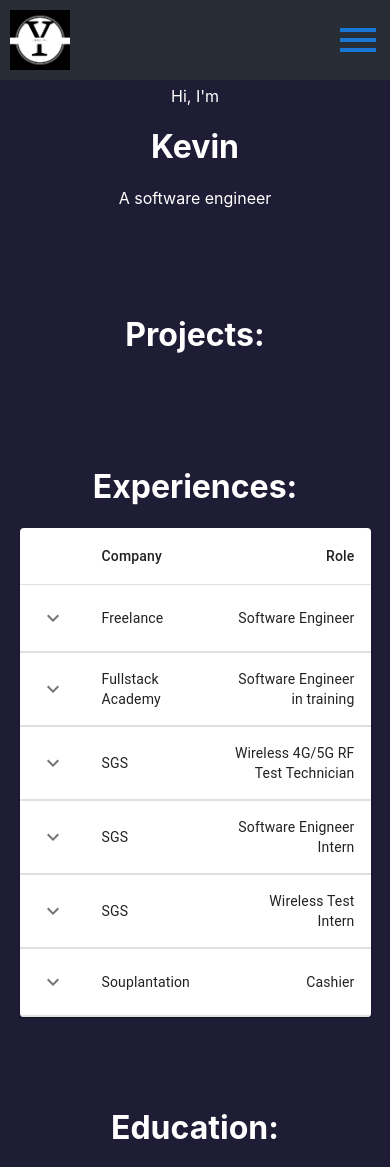
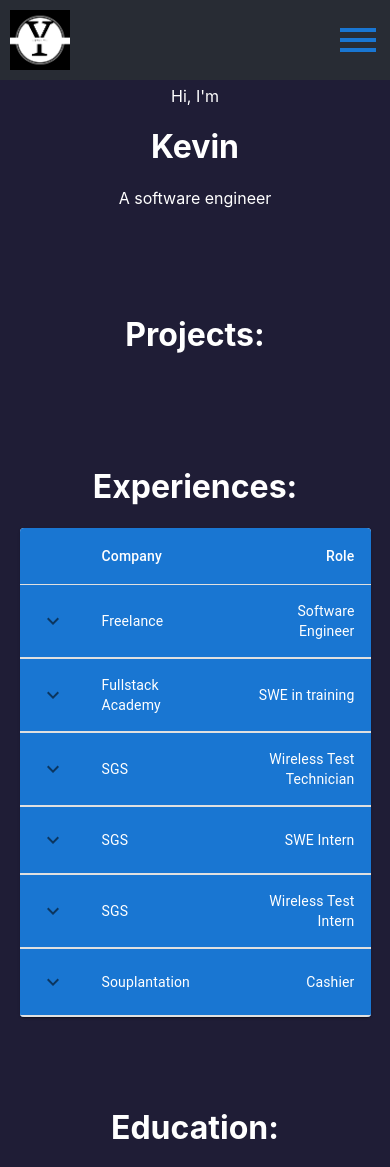
Before and after one commit to KYu-2468/Kevin-portfolio, a React (Create React App) app: page /#/ in a window 390 px wide. Shown: the top 1167 px of the page. Built offline with nearby package versions, Linux system fonts and the light colour scheme.

Commit message:
Add dropdown for experience section and initial styling

```diff
--- a/src/App.css
+++ b/src/App.css
@@ -106,13 +106,17 @@ body {
     width: 90%;
     text-align: left;
   }
+  .experience table {
+    background-color: #1976d2;
+  }
+  .experience th,
+  .experience td {
+    color: white;
+  }
   .experience ul {
     list-style-type: none;
   }
   .experience li {
     margin: 15px;
   }
-  .experience hr {
-    border-top: 3px solid #bbb;
-  }
 }
--- a/src/component/Experience.js
+++ b/src/component/Experience.js
@@ -8,10 +8,10 @@ import TableCell from "@mui/material/TableCell";
 import TableContainer from "@mui/material/TableContainer";
 import TableHead from "@mui/material/TableHead";
 import TableRow from "@mui/material/TableRow";
-import Typography from "@mui/material/Typography";
 import Paper from "@mui/material/Paper";
 import KeyboardArrowDownIcon from "@mui/icons-material/KeyboardArrowDown";
 import KeyboardArrowUpIcon from "@mui/icons-material/KeyboardArrowUp";
+import ExperienceDetail from "./ExperienceDetail";
 
 const Experience = ({ jobs }) => (
   <div className="experience">
@@ -60,9 +60,7 @@ const Row = ({ job }) => {
         <TableCell style={{ paddingBottom: 0, paddingTop: 0 }} colSpan={6}>
           <Collapse in={open} timeout="auto" unmountOnExit>
             <Box sx={{ margin: 1 }}>
-              <Typography variant="h6" gutterBottom component="div">
-                History
-              </Typography>
+              <ExperienceDetail job={job} />
             </Box>
           </Collapse>
         </TableCell>
--- /dev/null
+++ b/src/component/ExperienceDetail.js
@@ -0,0 +1,37 @@
+import * as React from "react";
+import Box from "@mui/material/Box";
+import Card from "@mui/material/Card";
+import CardContent from "@mui/material/CardContent";
+import Typography from "@mui/material/Typography";
+
+const card = (job) => (
+  <React.Fragment>
+    <CardContent>
+      <Typography variant="h5" component="div">
+        {job.role}
+      </Typography>
+      <Typography sx={{ mb: 1.5 }} color="text.secondary">
+        {job.startDate} - {job.endDate}
+      </Typography>
+      {job.jobDescription.map((description, index) => (
+        <>
+          <Typography style={{ marginBottom: "10px" }} variant="body2">
+            {description}
+          </Typography>
+        </>
+      ))}
+    </CardContent>
+  </React.Fragment>
+);
+
+const ExperienceDetail = ({ job }) => {
+  return (
+    <Box sx={{ minWidth: 275 }}>
+      <Card variant="outlined" job={job}>
+        {card(job)}
+      </Card>
+    </Box>
+  );
+};
+
+export default ExperienceDetail;
--- a/src/component/School.js
+++ b/src/component/School.js
@@ -6,7 +6,6 @@ import Typography from "@mui/material/Typography";
 
 const School = ({ school, description, image }) => {
   return (
-    // <Card sx={{ width: window.innerWidth > 500 ? 345 : "80%" }}>
     <Card className="school">
       <CardMedia component="img" height="auto" image={image} alt={school} />
       <CardContent>
--- a/src/sections/Work.js
+++ b/src/sections/Work.js
@@ -12,14 +12,14 @@ const Work = () => {
     },
     {
       company: "Fullstack Academy",
-      role: "Software Engineer in training",
+      role: "SWE in training",
       startDate: "Mar 2022",
       endDate: "Jul 2022",
       jobDescription: [""],
     },
     {
       company: "SGS",
-      role: "Wireless 4G/5G RF Test Technician",
+      role: "Wireless Test Technician",
       startDate: "Jun 2017",
       endDate: "Jul 2022",
       jobDescription: [
@@ -30,7 +30,7 @@ const Work = () => {
     },
     {
       company: "SGS",
-      role: "Software Enigneer Intern",
+      role: "SWE Intern",
       startDate: "Jan 2019",
       endDate: "Aug 2020",
       jobDescription: [
```
